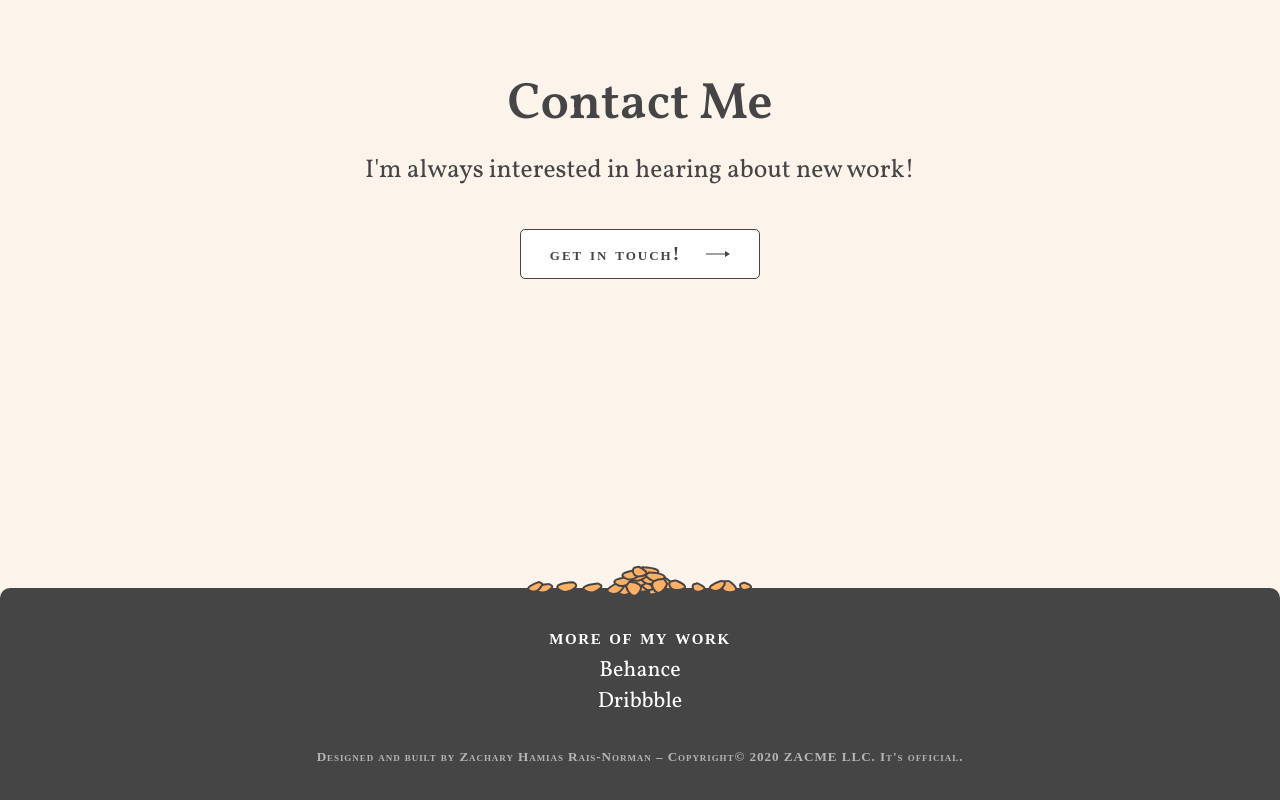
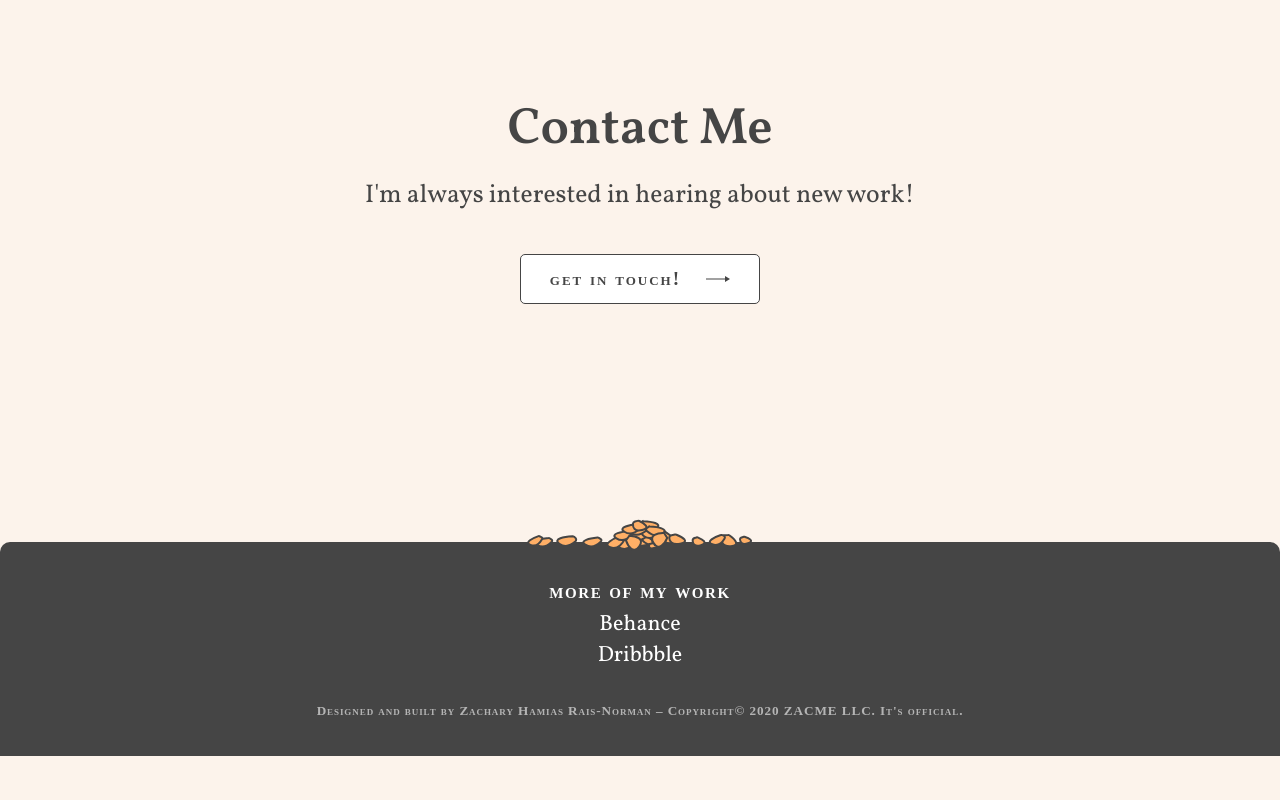
Before and after one commit to zaharano/zacme.ink, a Svelte app: page / in a window 1280 px wide. Shown: the part 3836-4636 px from the top of the page. After the commit the page ends 4592 px from the top, so only its background shows below. Built offline with nearby package versions, Linux system fonts and the light colour scheme; a web font is replaced by a local one.

Commit message:
fix bottom of page

```diff
--- a/src/componenets/contactSection.svelte
+++ b/src/componenets/contactSection.svelte
@@ -27,6 +27,6 @@
 		flex-direction: column;
 		align-items: center;
     justify-content: center;
-    height: 75vh;
+    height: calc(100vh - 150px);
 	}
 </style>
--- a/src/componenets/footer.svelte
+++ b/src/componenets/footer.svelte
@@ -34,7 +34,7 @@
   footer {
     background-color: var(--gray);
     height: 150px;
-    margin-top: 7rem;
+    margin-top: 1rem;
     border-radius: 10px 10px 0 0;
     padding: 2rem;
     color: white;
```
